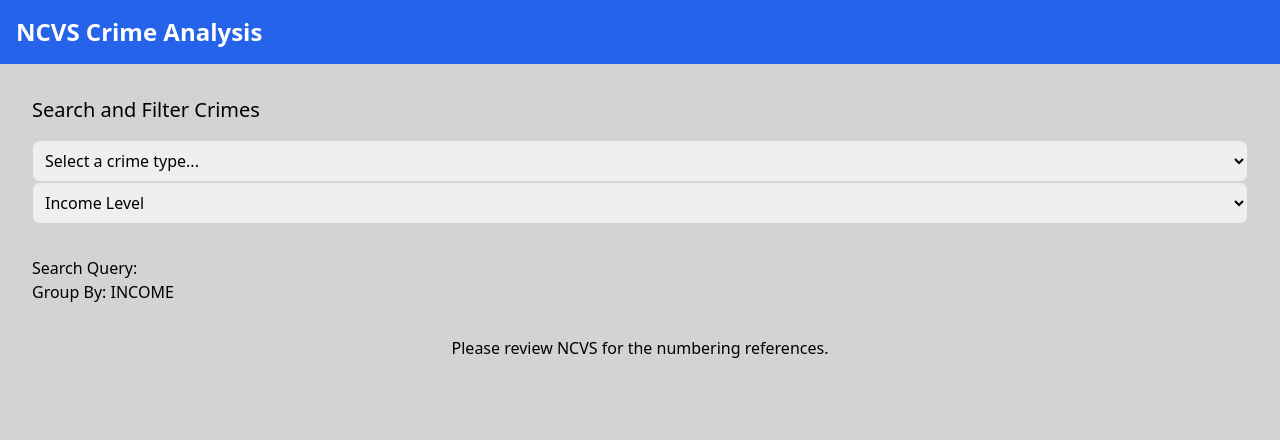
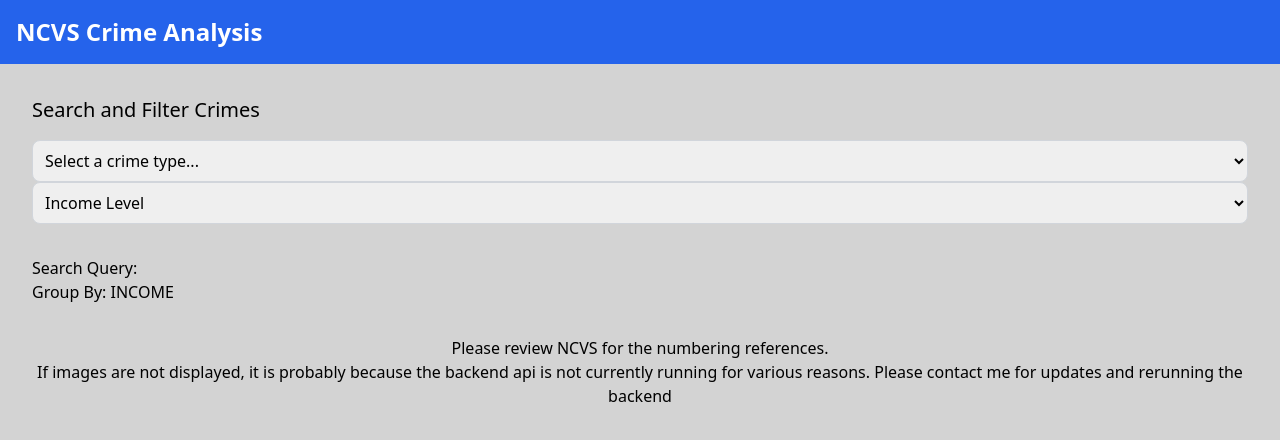
Before and after one commit to zelshahawy/crime-reports, a Next.js app: page / in a window 1280 px wide. Shown: the top 440 px of the page. Built offline with nearby package versions, Linux system fonts and the light colour scheme; no server answers.

Commit message:
Update page.tsx

```diff
--- a/app/page.tsx
+++ b/app/page.tsx
@@ -49,6 +49,7 @@
                         <div className="text-center">
                             {imageUrl && <img src={imageUrl} alt="Crime Data Visualization" />}
                             <p>Please review NCVS for the numbering references.</p>
+                            <p> If images are not displayed, it is probably because the backend api is not currently running for various reasons. Please contact me for updates and rerunning the backend </p>
                         </div>
                     </div>
                 </div>
```
